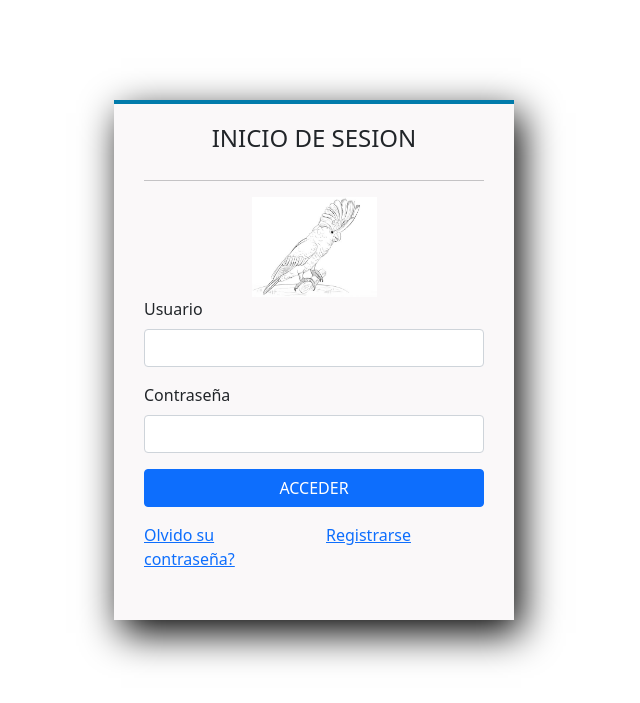
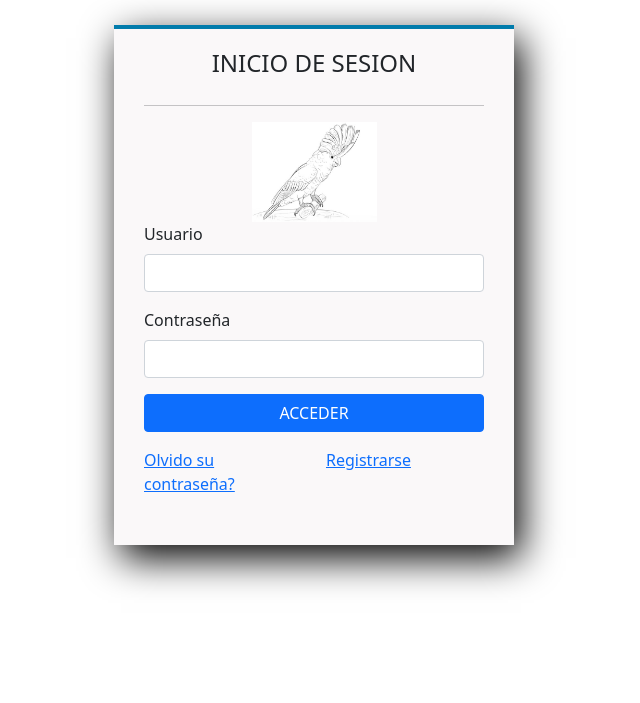
Before and after one commit to rdbarrios20/Proyecto_MTC, a Flask app: page / in a window 1280 px wide. Shown: the top 703 px of the page, without its empty margins (326-966 px from the left). Run offline with Flask 2, Linux system fonts and the light colour scheme; some libraries are stand-ins or nearby versions.

Commit message:
Last changes

```diff
--- a/static/css/styles.css
+++ b/static/css/styles.css
@@ -9,7 +9,6 @@
   height: 520px;
   background: #faf8f9;
   margin: auto;
-  margin-top: 100px;
   box-shadow: 7px 13px 37px #000;
   padding: 20px 30px;
   border-top: 4px solid #017bab;
@@ -20,7 +19,6 @@
   height: 760px;
   background: #faf8f9;
   margin: auto;
-  margin-top: 100px;
   box-shadow: 7px 13px 37px #000;
   padding: 20px 30px;
   border-top: 4px solid #017bab;
@@ -49,5 +47,5 @@
 }
 
 .main {
-  margin: auto;
+  margin: 25px;
 }
--- a/templates/index.html
+++ b/templates/index.html
@@ -5,7 +5,7 @@ Cacatua monolucensis
 {% block content %}
 <div class="container">
     <section>
-        <div class="row main justify-center">
+        <div class="row main">
             <form action="" method="post" class="form-login">
                 <h4>INICIO DE SESION</h4>
                 <hr>
```
